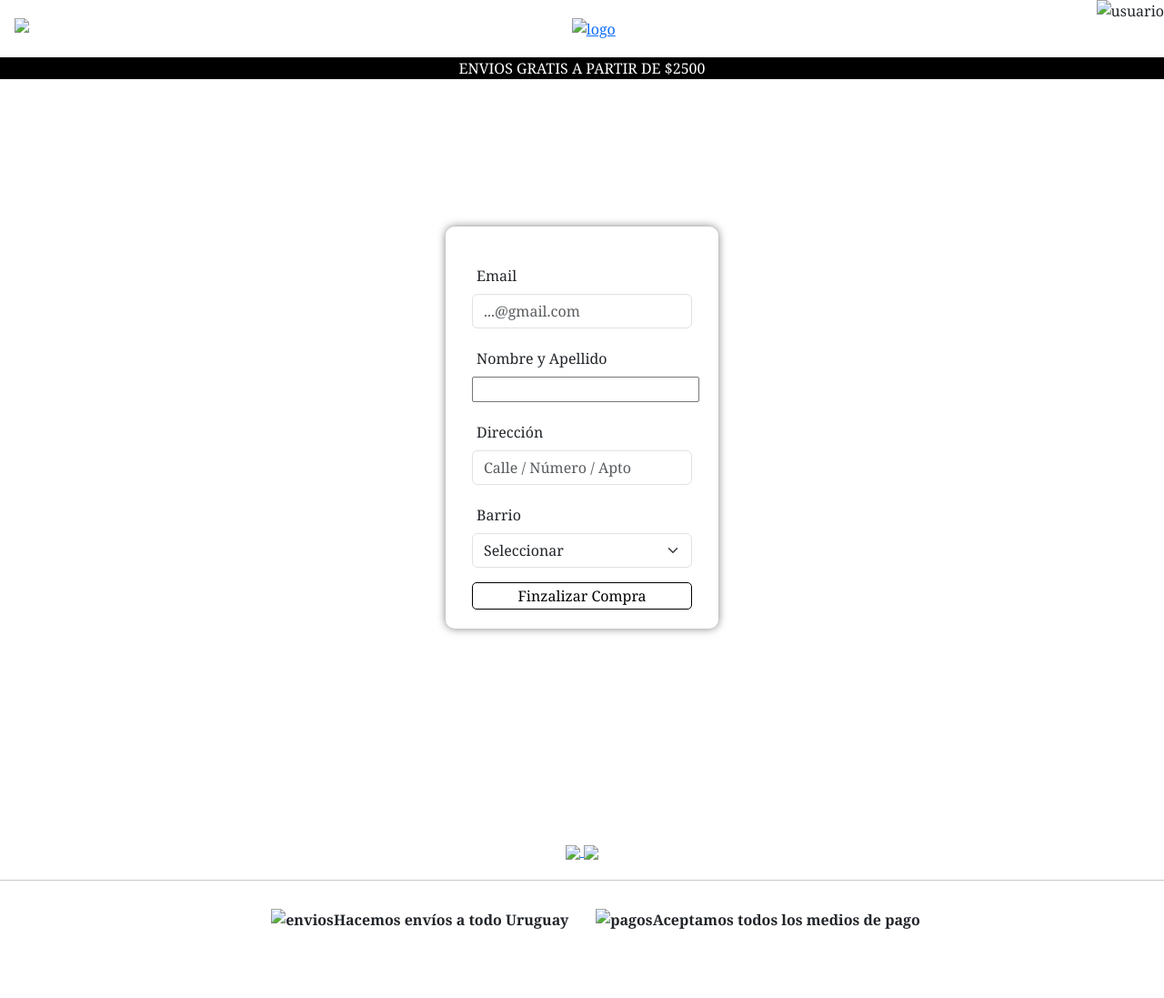
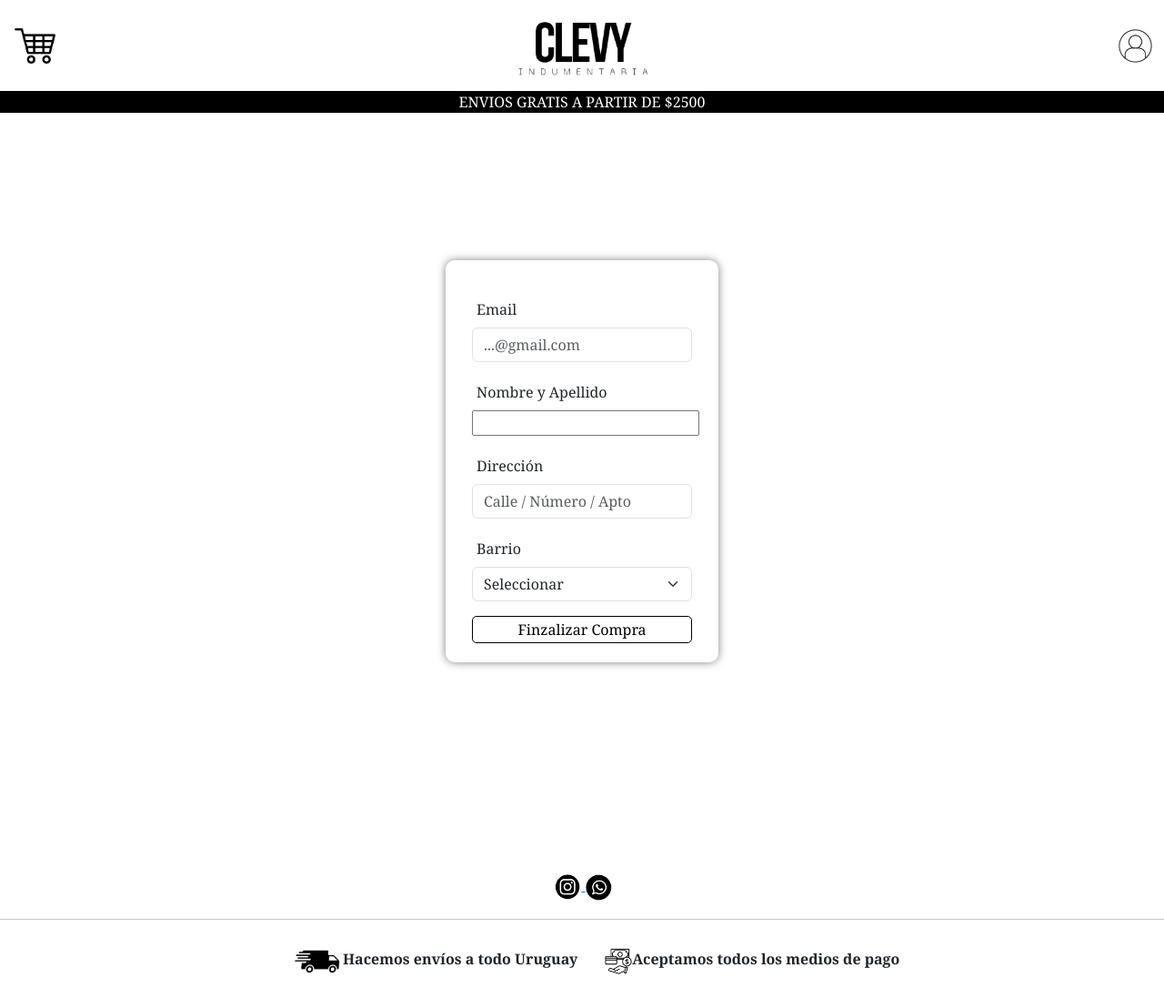
Before and after one commit to sofisisternes/ProyectoJava, a plain HTML site: page pages/compra.html in a window 1280 px wide. Shown: the whole page at 91% size. Before the commit the page ends 1054 px from the top, so only its background shows below. Drawn offline with nearby package versions, Linux system fonts and the light colour scheme; some packages are replaced by stand-ins of ours; the site is published under a folder, as on GitHub Pages, so addresses that start at the root find nothing; a script that the page names is missing.

Commit message:
arreglando ruta3

```diff
--- a/css/estilo.css
+++ b/css/estilo.css
@@ -43,9 +43,10 @@ header {
     text-align: center;
 }
 
-h1 {
+.tienda {
     text-align: center;
     margin: 10px;
+    margin-top: 20px;
 }
 
 #catalogo {
--- a/pages/compra.html
+++ b/pages/compra.html
@@ -7,7 +7,7 @@
     <link rel="stylesheet" href="../css/estilo.css">
     <link href="https://cdn.jsdelivr.net/npm/bootstrap@5.3.2/dist/css/bootstrap.min.css" rel="stylesheet"
         integrity="sha384-T3c6CoIi6uLrA9TneNEoa7RxnatzjcDSCmG1MXxSR1GAsXEV/Dwwykc2MPK8M2HN" crossorigin="anonymous">
-    <script defer src="/script/script.js"></script>
+    <script defer src="../script/script.js"></script>
     <title>Carrito</title>
     <link rel="icon" href="../img/favicon.ico" type="image/x-icon">
 </head>
@@ -17,7 +17,7 @@
         <section class="headerimagenes">
             <button class="btn btn-primary" id="carritoBoton" type="button" data-bs-toggle="offcanvas"
                 data-bs-target="#offcanvasWithBothOptions" aria-controls="offcanvasWithBothOptions">
-                <img src="/img/carrito.png" class="carrito" alt="carrito" id="carrito-foto">
+                <img src="../img/carrito.png" class="carrito" alt="carrito" id="carrito-foto">
             </button>
 
             <div class="offcanvas offcanvas-start" data-bs-scroll="true" tabindex="-1" id="offcanvasWithBothOptions"
@@ -30,8 +30,8 @@
                 <div class="offcanvas-body carritoBody">
                 </div>
             </div>
-            <a href="/index.html"><img src="/img/logo.jpg" class="logo" alt="logo"></a>
-            <img src="/img/usuario.png" id="abrirFormulario" class="abrirFormulario" alt="usuario">
+            <a href="../index.html"><img src="../img/logo.jpg" class="logo" alt="logo"></a>
+            <img src="../img/usuario.png" id="abrirFormulario" class="abrirFormulario" alt="usuario">
 
             <div id="formulario-container" style="display: none;">
                 <h1>Iniciar Sesión</h1>
@@ -95,18 +95,18 @@
     </main>
     <div class="redes">
         <a href="https://www.instagram.com/clevy.indumentaria/" target="_blank">
-            <img src="/img/ig.png">
+            <img src="../img/ig.png">
         </a>
         <a href="//wa.me/59899984017" target="_blank">
-            <img src="/img/wpp.png">
+            <img src="../img/wpp.png">
         </a>
     </div>
 </main>
 <hr>
 <footer class="pie">
-    <img src="/img/envio.png" alt="envios">
+    <img src="../img/envio.png" alt="envios">
     <p> Hacemos envíos a todo Uruguay</p>
-    <img src="/img/pagos.png" alt="pagos">
+    <img src="../img/pagos.png" alt="pagos">
     <p>Aceptamos todos los medios de pago</p>
 </footer>
 <script src="https://cdn.jsdelivr.net/npm/bootstrap@5.3.2/dist/js/bootstrap.bundle.min.js"
```
Also changed, not shown: index.html (+1 -1 lines).
